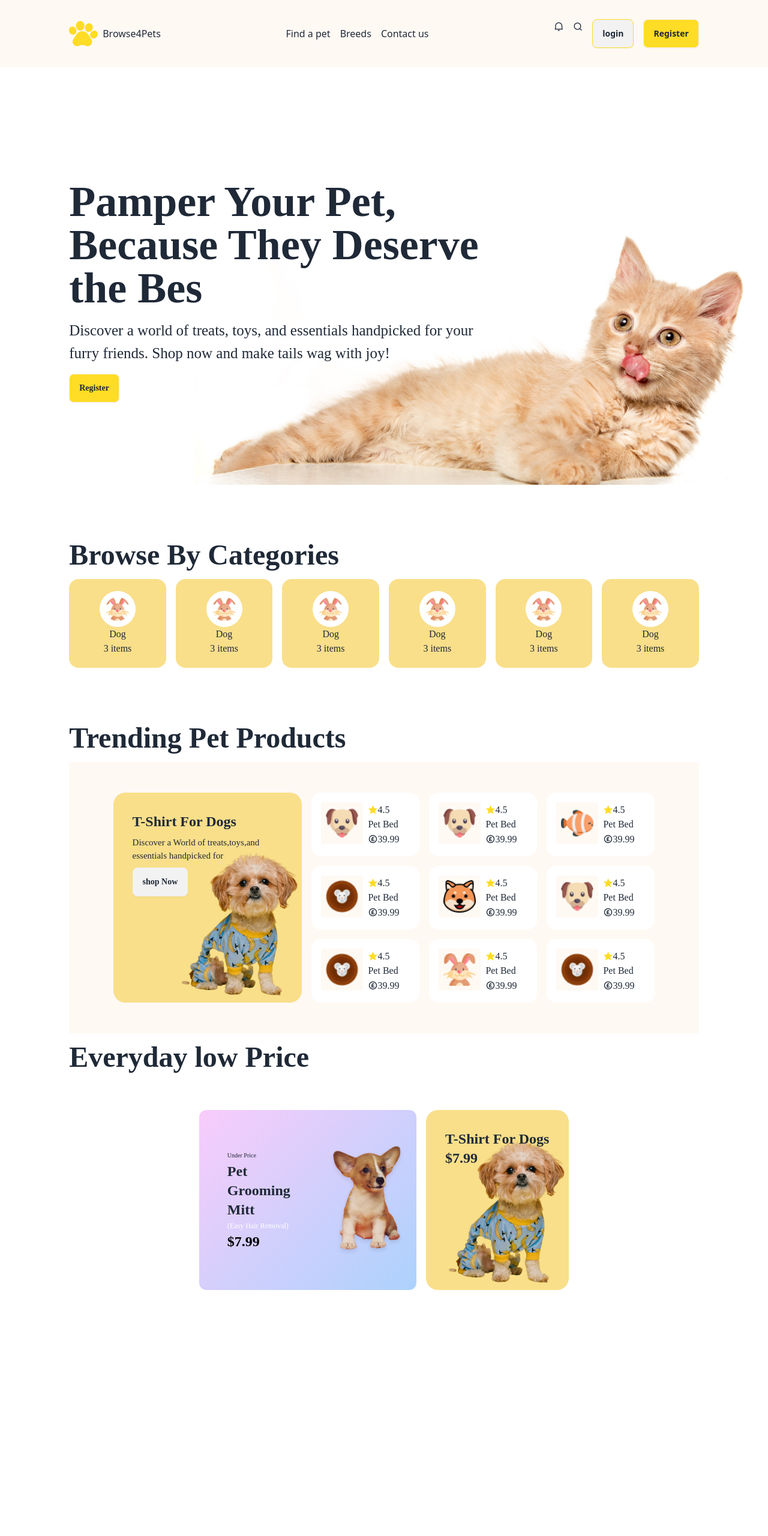
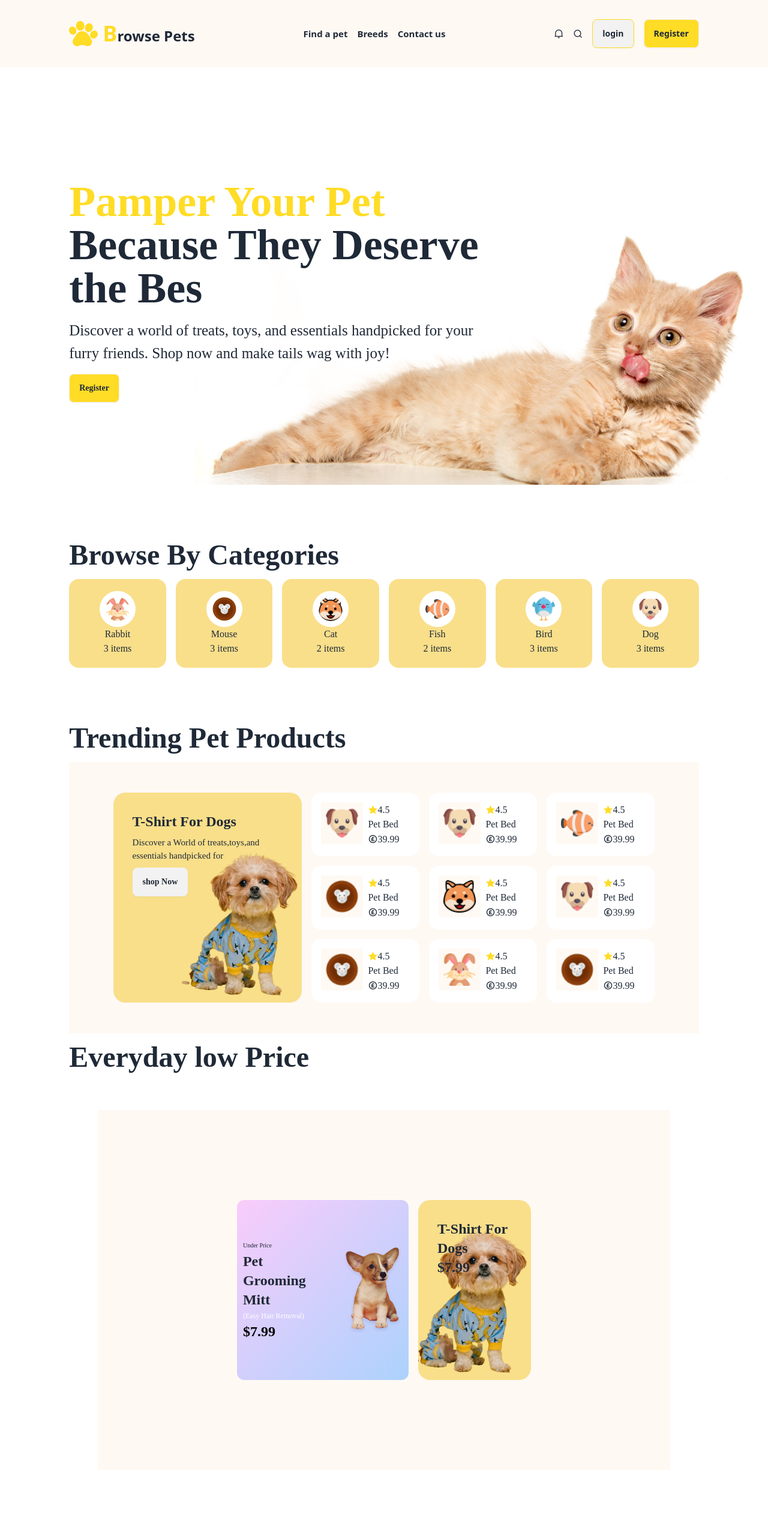
Before and after one commit to Nurhassan45/P-H-Asignment-3, a plain HTML site: page index.html in a window 1280 px wide. Shown: the top 2560 px of the page at 60% size. Before the commit the page ends 2198 px from the top, so only its background shows below. Drawn offline with nearby package versions, Linux system fonts and the light colour scheme; a web font is replaced by a local one.

Commit message:
Footer design

```diff
--- a/index.html
+++ b/index.html
@@ -32,6 +32,24 @@
         border-radius: 12px;
         background: linear-gradient(134.71deg, rgb(248, 204, 251) 1.286%,rgb(172, 210, 253) 100%);
     }
+    .animation-text{
+       border-right: 5px solid;
+       width: 100%;
+       white-space:nowrap;
+       overflow: hidden;
+        animation: typing 2s steps(12),
+        cursor .4s step-end infinite alternate;
+    }
+    @keyframes  cursor {
+       50%{
+        border-color: transparent;
+       }
+    }
+    @keyframes typing {
+        from{
+            width: 0;
+        }
+    }
     /* .dogs-2{
         background: url('./c1-assets/cute-pet-mid.png');
         background-repeat: no-repeat;
@@ -50,25 +68,27 @@
         <nav class="flex  justify-between bg-[#FFF9F4] items-center px-[2vw] md:px-[4vw] lg:px-[9vw] py-8">
             <div class="logo flex gap-2 justify-center items-center">
                 <img src="./c1-assets/logo-header.png" alt="">
-                <h1>Browse4Pets</h1>
+                <h1 class="text-2xl font-bold"><span  class="text-4xl text-[#FFDC26]">B</span>rowse Pets</h1>
             </div>
             <!-- mav-mid-section -->
-            <div class="nav-mid list-none hidden lg:inline lg:flex gap-4">
+            <div class="nav-mid list-none hidden lg:inline lg:flex gap-4 text-[15px] font-bold">
                 <li>Find a pet</li>
                 <li>Breeds</li>
                 <li>Contact us</li>
             </div>
             <!-- nav-last-section -->
-             <div class=" flex gap-4">
+             <div class=" flex gap-4 items-center justify-center">
                 <i class="ri-notification-2-line hidden lg:inline"></i>
                 <i class="ri-search-line hidden lg:inline"></i>
                 <!-- Login-Button -->
-                 <button class="btn border border-[#FFDC26] hidden lg:inline"> login</button>
-                 <button class=" btn bg-[#FFDC26] hidden lg:inline">Register</button>
+                 <button class="btn border border-[#FFDC26] hidden text-black-300 lg:inline"> login</button>
+                 <button class=" btn bg-[#FFDC26] text-black-300 hidden lg:inline">Register</button>
                  <i class="ri-menu-line inline lg:hidden text-[#FFDC26] text-[40px]"></i>
              </div>
         </nav>
      <!-- god-div -->
+
+
 
         <div class="god mx-[2vw] md:[4vw] lg:mx-[9vw] primary-font">
 
@@ -79,12 +99,13 @@
                 <img class="" src="./c1-assets/cat-big.png" alt="">
             </div>
                 <div class="div-containt absolute top-[150px] lg:top-[300px]">
-                    <h1 class="text-3xl  lg:text-7xl font-bold ">Pamper Your Pet,<br> Because They Deserve <br> the Bes</h1>
+                    <h1 class="text-3xl  lg:text-7xl font-bold inline"><span class="animation-text text-[#FFDC26]">Pamper Your Pet</span><br> Because They Deserve <br> the Bes</h1>
                     <p class=" text-[15px] lg:text-[25px] w-[90%] lg:w-[60%] text-black-300 py-4">Discover a world of treats, toys, and essentials handpicked for your furry friends. Shop now and make tails wag with joy!</p>
                     <button class=" btn bg-[#FFDC26] text-black-300">Register</button>
                 </div>
 
             </div>
+
 
               <!-- Browse By Categories -->
             <div class="my-[2vw] lg:my-[6vw]">
@@ -92,38 +113,38 @@
               <div class="cards grid grid-cols-2 lg:grid-cols-6 gap-4">
                 <div class="card flex flex-col justify-center items-center bg-[#F9DF8A] p-[20px]">
                     <img class="rounded-[100%] w-[60px] h-[60px] bg-[#FFFFFF] p-[10px]" src="./c1-assets/rabbit-cartoon.png" alt="">
-                    <h1>Dog</h1>
+                    <h1>Rabbit</h1>
                     <p>3 items</p>
                 </div>
 
                 <div class="card flex flex-col justify-center items-center bg-[#F9DF8A] p-[20px]">
-                    <img class="rounded-[100%] w-[60px] h-[60px] bg-[#FFFFFF] p-[10px]" src="./c1-assets/rabbit-cartoon.png" alt="">
-                    <h1>Dog</h1>
+                    <img class="rounded-[100%] w-[60px] h-[60px] bg-[#FFFFFF] p-[10px]" src="./c1-assets/mouse-cartoon.png" alt="">
+                    <h1>Mouse</h1>
                     <p>3 items</p>
                 </div>
 
                 <div class="card flex flex-col justify-center items-center bg-[#F9DF8A] p-[20px]">
-                    <img class="rounded-[100%] w-[60px] h-[60px] bg-[#FFFFFF] p-[10px]" src="./c1-assets/rabbit-cartoon.png" alt="">
-                    <h1>Dog</h1>
-                    <p>3 items</p>
+                    <img class="rounded-[100%] w-[60px] h-[60px] bg-[#FFFFFF] p-[10px]" src="./c1-assets/cat-cartoon.png" alt="">
+                    <h1>Cat</h1>
+                    <p>2 items</p>
                 </div>
 
 
 
                 <div class="card flex flex-col justify-center items-center bg-[#F9DF8A] p-[20px]">
-                    <img class="rounded-[100%] w-[60px] h-[60px] bg-[#FFFFFF] p-[10px]" src="./c1-assets/rabbit-cartoon.png" alt="">
-                    <h1>Dog</h1>
+                    <img class="rounded-[100%] w-[60px] h-[60px] bg-[#FFFFFF] p-[10px]" src="./c1-assets/fish-cartoon.png" alt="">
+                    <h1>Fish</h1>
+                    <p>2 items</p>
+                </div>
+
+                <div class="card flex flex-col justify-center items-center bg-[#F9DF8A] p-[20px]">
+                    <img class="rounded-[100%] w-[60px] h-[60px] bg-[#FFFFFF] p-[10px]" src="./c1-assets/bird-cartoon.png" alt="">
+                    <h1>Bird</h1>
                     <p>3 items</p>
                 </div>
 
                 <div class="card flex flex-col justify-center items-center bg-[#F9DF8A] p-[20px]">
-                    <img class="rounded-[100%] w-[60px] h-[60px] bg-[#FFFFFF] p-[10px]" src="./c1-assets/rabbit-cartoon.png" alt="">
-                    <h1>Dog</h1>
-                    <p>3 items</p>
-                </div>
-
-                <div class="card flex flex-col justify-center items-center bg-[#F9DF8A] p-[20px]">
-                    <img class="rounded-[100%] w-[60px] h-[60px] bg-[#FFFFFF] p-[10px]" src="./c1-assets/rabbit-cartoon.png" alt="">
+                    <img class="rounded-[100%] w-[60px] h-[60px] bg-[#FFFFFF] p-[10px]" src="./c1-assets/dog-cartoon.png" alt="">
                     <h1>Dog</h1>
                     <p>3 items</p>
                 </div>
@@ -263,25 +284,63 @@
             </section>
 
             <!-- Everyday low Price -->
-             <section>
+             <section class="mb-[350px] ">
                 <h1 class="text-2xl  lg:text-5xl font-bold py-4">Everyday low Price</h1>
 
-                <div class="cards flex flex-col lg:flex-row gap-4 justify-center m-4 lg:m-12 items-center">
-                    <div class="dogs-1 w-[80%] md:w-[38%]  h-[300px] flex justify-center items-center">
-                        <div class="img-des m-12 w-[100%] md:w-[53%] leading-[20px]">
+                <div class="cards bg-[#fff9f4] py-4 md:py-[150px] md:px-[100px] flex flex-col lg:flex-row gap-4 justify-center m-4 lg:m-12 items-center">
+                    <div class="dogs-1 w-[90%] md:w-[38%]  h-[300px] flex justify-center items-center">
+                        <div class="img-des m-12 w-[53%0%] md:w-[53%] leading-[20px]">
                             <p class="text-[10px] hidden md:inline">Under Price</p>
                             <h1 class="text-2xl font-bold">Pet Grooming Mitt</h1>
                             <h1 class="text-white text-[12px]  hidden md:inline">(Easy Hair Removal)</h1>
                             <h1 class="text-2xl font-bold text-white md:text-black" >$7.99</h1>
                         </div>
-                        <img class="w-[45%] lg:w-[45%] " src="./c1-assets/cute-dog-mid.png" alt="">
+                        <img class="w-[50%] lg:w-[45%] mr-8 " src="./c1-assets/cute-dog-mid.png" alt="">
                     </div>
-                    <div class="dog-card w-[80%] mx-auto lg:mx-[0px] md:w-[90%] lg:w-[25%] h-[300px] bg-[#f9df8a] p-8 rounded-[20px]">
+                    <div class="dog-card w-[90%] mx-auto lg:mx-[0px] md:w-[90%] lg:w-[25%] h-[300px] bg-[#f9df8a] p-8 rounded-[20px]">
                         <h1 class="text-2xl font-bold">T-Shirt For Dogs</h1>
-                        <h1 class="text-2xl font-bold text-[rgb(255, 220, 38)]">$7.99</h1>
+                        <h1 class="text-2xl font-bold text-gold">$7.99</h1>
                     </div>
                 </div>
              </section>
+
         </div>
+
+        <footer class="bg-[#ffed93] pb-[100px]">
+            <!-- Card-Section -->
+            <div class="flex relative  rounded top-[-200px] flex-col md:flex-row justify-center items-center py-8 bg-[#fff9f4] mx-[2vw] md:[4vw] lg:mx-[9vw] primary-font">
+                <div class="img-div w-full mx-auto md:w-[40%] md:ml-[150px]">
+                <img class="w-[300px] h-[400px]md:w-[450px] h-[450px]  mx-auto" src="./c1-assets/cute-pet-small.png" alt="">
+
+                </div>
+                <div class="right w-[60%] flex flex-col gap-2 text-center md:text-start">
+                    <h1 class="text-2xl font-bold">Get Pawsome News!</h1>
+                    <p class="text-[15px]">Exclusive training tips, ticks, product deals and more.</p>
+                    <input type="email" name="" id="" placeholder="Enter Your Email...">
+                    <span><button class="btn bg-[#FFDC26] text-black-300">Subscribe</button></span>
+                </div>
+             </div>
+
+             <div class="main-footer flex flex-col md:flex-row gap-4 justify-between mx-[2vw] md:[4vw] lg:mx-[9vw] primary-font">
+                <div class="first-div">
+                    <img class="inline" src="./c1-assets/logo-footer.png" alt=""><span class="text-2xl font-bold ml-[2px]">Browse Pets</span>
+                    <p>Discover a world of treats, toys, and essentials handpicked for your furry friends</p>
+                </div>
+                <div class="secend-div list-none">
+                    <li>Find a pet</li>
+                    <li>Breeds</li>
+                    <li>Contact Us</li>
+                </div>
+                <div class="thered-div">
+                    <h1>Follow Us</h1>
+                    <div class="icon flex gap-2">
+                        <i class="ri-facebook-circle-fill"></i>
+                        <i class="ri-instagram-fill"></i>
+                        <i class="ri-youtube-fill"></i>
+                        <i class="ri-telegram-2-fill"></i>
+                    </div>
+                </div>
+             </div>
+        </footer>
 </body>
 </html>
```
